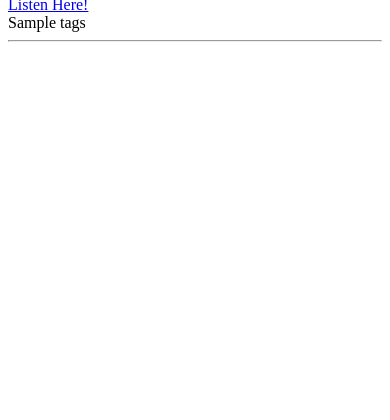
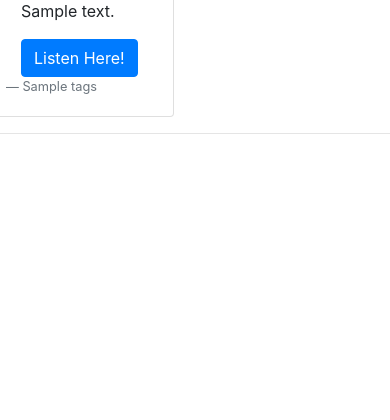
Before and after one commit to BPearlstine/ConquestOfRead, a Django app: page /podcast/episodes/ in a window 390 px wide. Shown: the part 171-591 px from the top of the page. Run offline with Django 3.2, Linux system fonts and the light colour scheme; tables that the repository leaves empty hold one stand-in row (values such as "Sample post"); a database or web service that is not in the repository returns one stand-in record (values such as "Sample title"); data that the repository does not hold is empty; some libraries are stand-ins or nearby versions.

Commit message:
base template, bad bootstrap

```diff
--- a/conquestofread/podcast/templates/podcast/podcast_list.html
+++ b/conquestofread/podcast/templates/podcast/podcast_list.html
@@ -1,20 +1,22 @@
+{% extends "base.html" %}
+
+{% block content %}
 {% for cast in podcast_list %}
   <div class="row">
-    <div class="row">
-      <h3>{{ cast.title }}</h3>
-    </div>
-    <div class="row">
-      <div class="col-md-2">
-        <img src="{{ cast.artwork_url }}" alt="" style="width:100px;height:100px;">
+    <div class="card">
+      <h5 class="card-header">{{ cast.title }}</h5>
+      <div class="card-body">
+        <div class="col-md-2">
+          <img src="{{ cast.artwork_url }}" alt="" style="width:100px;height:100px;">
+        </div>
+        <div class="col-md-10">
+          <p class="card-text">{{ cast.description|safe }}<br></p>
+          <a href="{{ cast.audio_url }}" class="btn btn-primary">Listen Here!</a>
+        </div>
+        <footer class="blockquote-footer">{{ cast.tags }}</footer>
       </div>
-      <div class="col-md-10">
-        {{ cast.description }}<br>
-        <a href="{{ cast.audio_url }}">Listen Here!</a>
-      </div>
-    </div>
-    <div class="row">
-      {{ cast.tags }}
     </div>
   </div>
   <hr>
 {% endfor %}
+{% endblock %}
--- /dev/null
+++ b/conquestofread/templates/base.html
@@ -0,0 +1,15 @@
+<!DOCTYPE html>
+<html lang="en" dir="ltr">
+  <head>
+    <meta charset="utf-8">
+    <title>Conquest of Read</title>
+    <link rel="stylesheet" href="https://stackpath.bootstrapcdn.com/bootstrap/4.3.1/css/bootstrap.min.css" integrity="sha384-ggOyR0iXCbMQv3Xipma34MD+dH/1fQ784/j6cY/iJTQUOhcWr7x9JvoRxT2MZw1T" crossorigin="anonymous">
+  </head>
+  <body>
+    {% block content %}
+    {% endblock %}
+    <script src="https://code.jquery.com/jquery-3.3.1.slim.min.js" integrity="sha384-q8i/X+965DzO0rT7abK41JStQIAqVgRVzpbzo5smXKp4YfRvH+8abtTE1Pi6jizo" crossorigin="anonymous"></script>
+    <script src="https://cdnjs.cloudflare.com/ajax/libs/popper.js/1.14.7/umd/popper.min.js" integrity="sha384-UO2eT0CpHqdSJQ6hJty5KVphtPhzWj9WO1clHTMGa3JDZwrnQq4sF86dIHNDz0W1" crossorigin="anonymous"></script>
+    <script src="https://stackpath.bootstrapcdn.com/bootstrap/4.3.1/js/bootstrap.min.js" integrity="sha384-JjSmVgyd0p3pXB1rRibZUAYoIIy6OrQ6VrjIEaFf/nJGzIxFDsf4x0xIM+B07jRM" crossorigin="anonymous"></script>
+  </body>
+</html>
```
